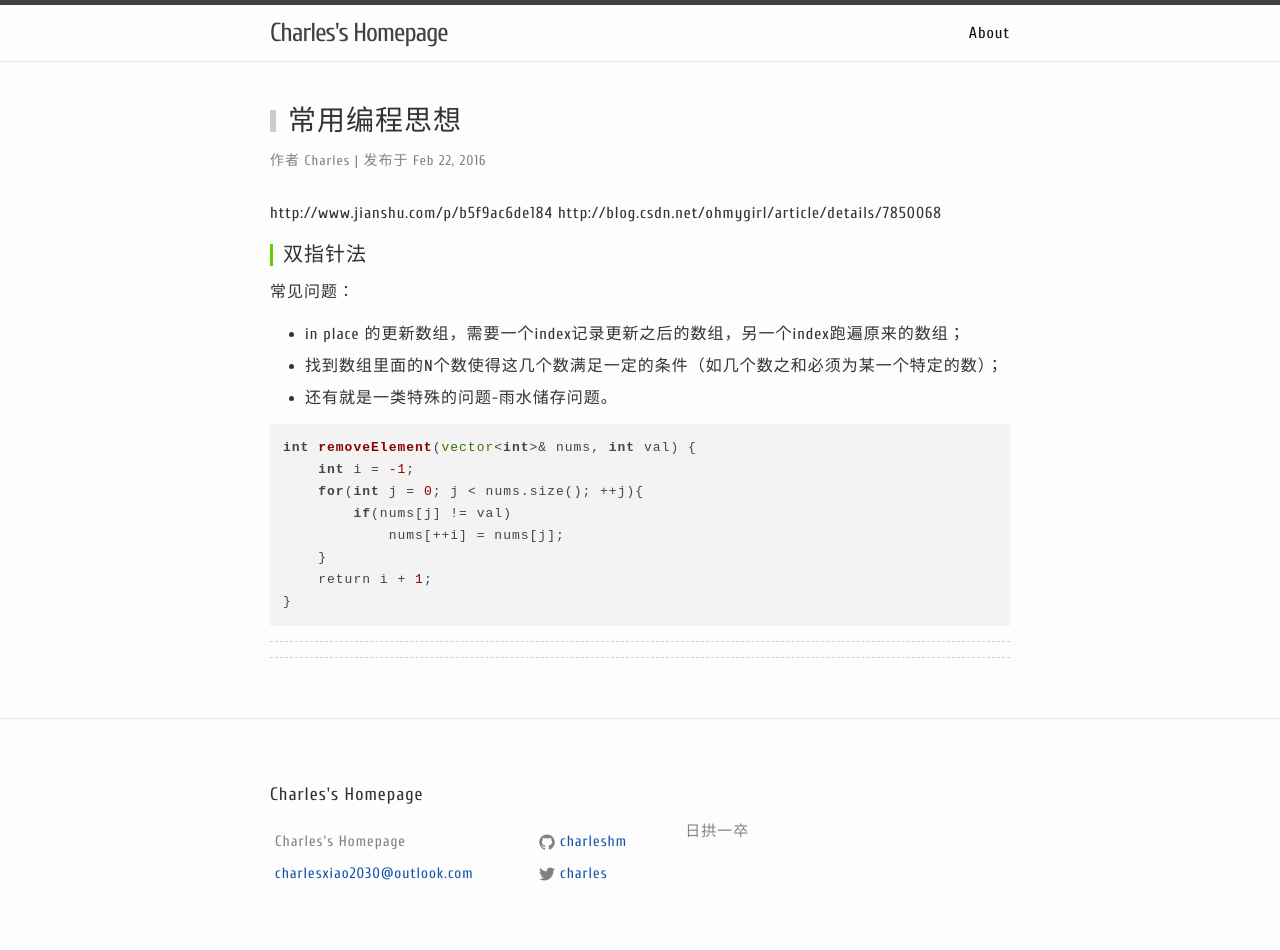
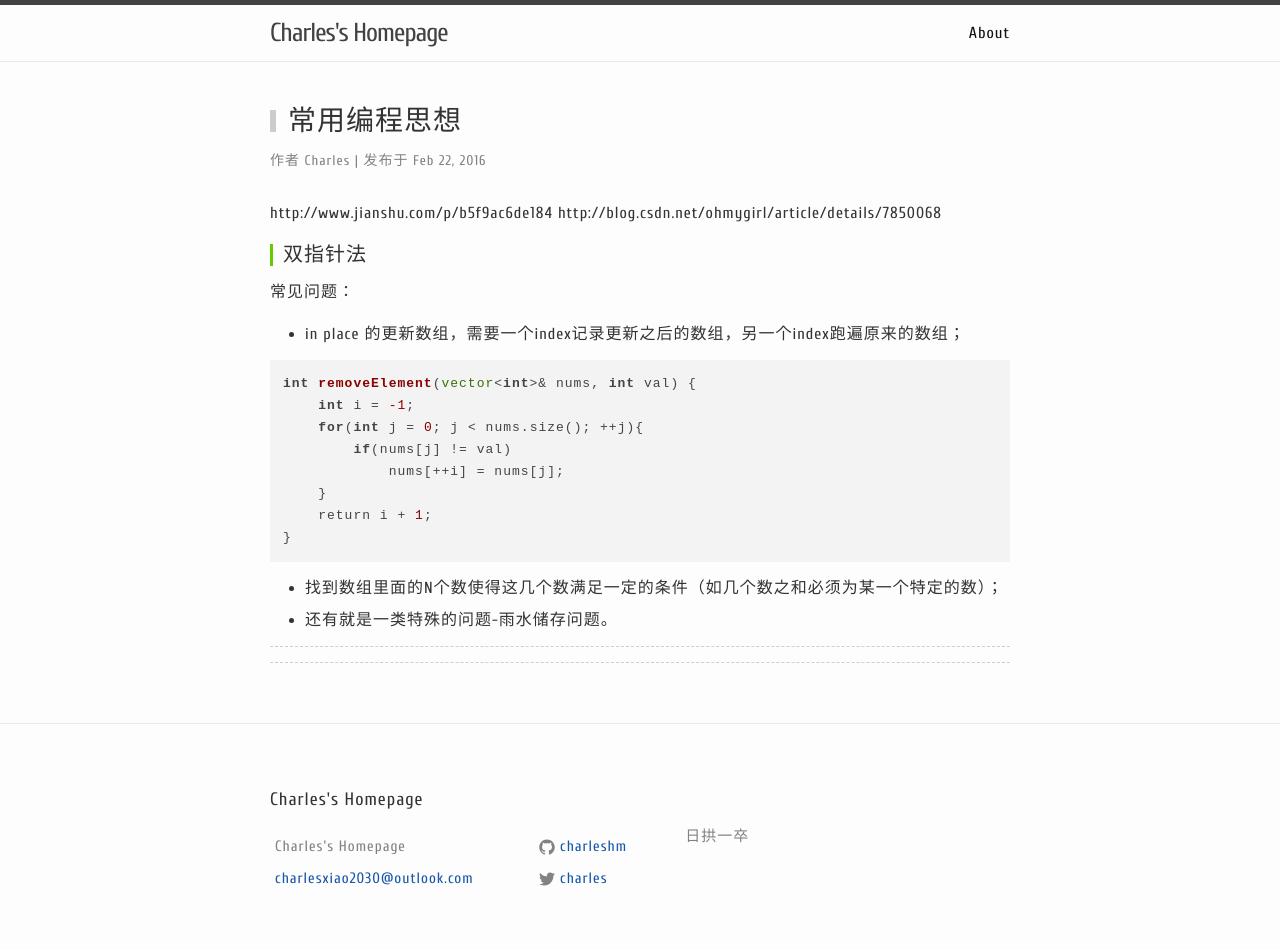
Before and after one commit to charleshm/charleshm.github.io, a Jekyll site: the page built from _posts/2016-02-22-Program-Thinking.md, in a window 1280 px wide. Built offline with Jekyll 4.4.1, drawn with Linux system fonts in a browser that asks for light colours; nearby versions of some CDN libraries; comment, search, counter and statistics services are not loaded; some of the changed lines change nothing that is shown.

Commit message:
first blood

```diff
--- a/_posts/2016-02-22-Program-Thinking.md
+++ b/_posts/2016-02-22-Program-Thinking.md
@@ -14,8 +14,6 @@ http://blog.csdn.net/ohmygirl/article/details/7850068
 常见问题：
 
 - in place 的更新数组，需要一个index记录更新之后的数组，另一个index跑遍原来的数组；
-- 找到数组里面的N个数使得这几个数满足一定的条件（如几个数之和必须为某一个特定的数）；
-- 还有就是一类特殊的问题-雨水储存问题。
 
 {% highlight c++ %}
 int removeElement(vector<int>& nums, int val) {
@@ -27,3 +25,6 @@ int removeElement(vector<int>& nums, int val) {
     return i + 1;
 }
 {% endhighlight %}
+
+- 找到数组里面的N个数使得这几个数满足一定的条件（如几个数之和必须为某一个特定的数）；
+- 还有就是一类特殊的问题-雨水储存问题。
```
